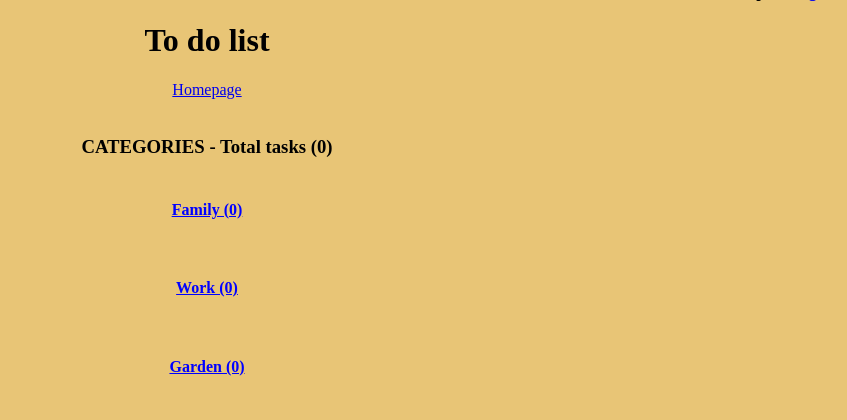
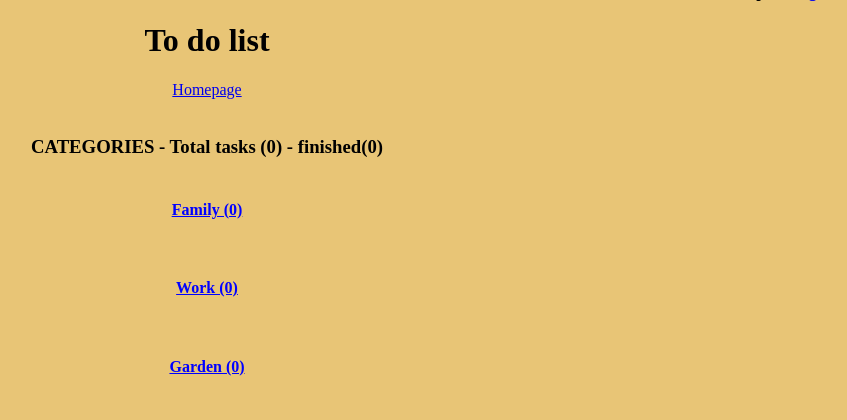
Before and after one commit to EduardPython/todo_list, a Django app: page /categories/ in a window 1280 px wide. Shown: the part 25-445 px from the top of the page, without its empty margins (433-1280 px from the left). Run offline with Django 4.2, Linux system fonts and the light colour scheme; the visitor is signed in with stand-in values (Sample User, id 1); data that the repository does not hold is empty.

Commit message:
finished tasks

```diff
--- a/base/templates/base/categories.html
+++ b/base/templates/base/categories.html
@@ -2,7 +2,7 @@
 
 {% block body %}
   <a href="{% url "tasks" %}">Homepage</a><br><br>
-  <h3>CATEGORIES - Total tasks ({{ number_of_tasks}})<br><br></h3>
+  <h3>CATEGORIES - Total tasks ({{ number_of_tasks}}) - finished({{ completed_tasks.count }})<br><br></h3>
 
 
   <h4><a class="nodiffcolor" href={% url "list_by_categories" "family" %}>Family ({{ family.count }})</a></h4>
--- a/base/views.py
+++ b/base/views.py
@@ -92,6 +92,7 @@ class CategoryListView(LoginRequiredMixin, ListView):
             "other": Task.objects.filter(category=Task.CATEGORY_OTHER, user=self.request.user),
             'number_of_tasks': Task.objects.all().filter(user=self.request.user).count(),
             "btc_price": get_btc_price(),
+            "completed_tasks": Task.objects.all().filter(completed=True),
         }
         context.update(extra_context)
         return context
```
